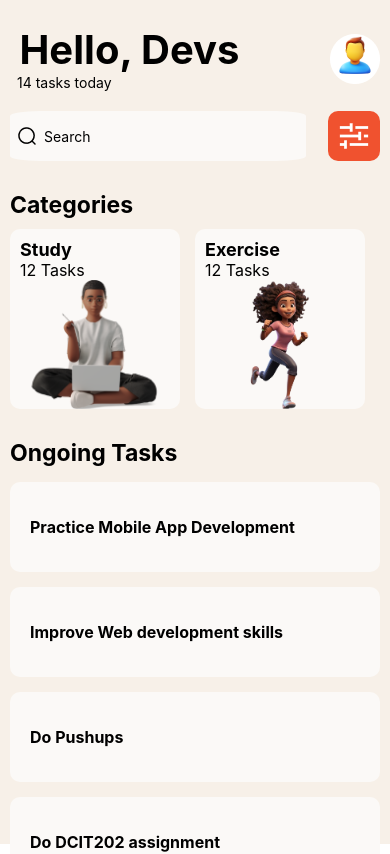
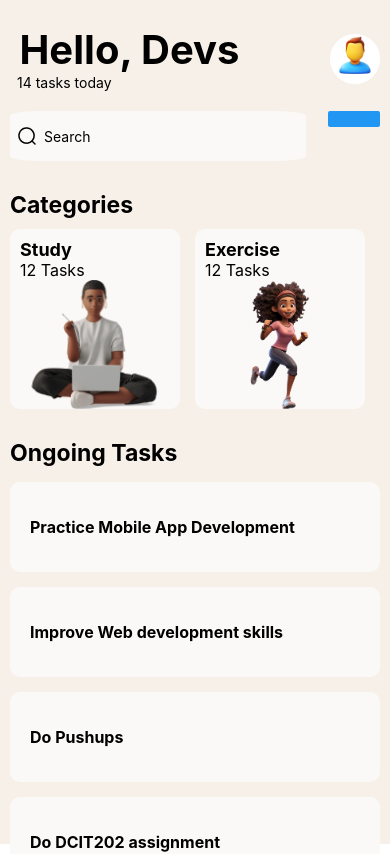
Before and after one commit to favourrr-a/rn-assignment3-11014111, a React Native app: screen / in a window 390 px wide. Shown: the top 854 px of the page. Built offline with nearby package versions, Linux system fonts and the light colour scheme.

Commit message:
Use Button instead of View

```diff
--- a/components/search/SearchFilterButton.js
+++ b/components/search/SearchFilterButton.js
@@ -1,13 +1,13 @@
-import { View, Image } from 'react-native';
+import { View, Image, Button } from 'react-native';
 import filterIcon from '../../assets/filter-icon.png';
 import { searchFilterButton } from '../../styles/searchStyles/searchFilterButtonStyles';
 
 export default function SearchFilterButton(){
     return(
         <View style = {searchFilterButton.searchFilterButtonContainer}>
-            <View style = {searchFilterButton.searchFilterButtonBackgroundRectangle}>
+            <Button style = {searchFilterButton.searchFilterButtonBackgroundRectangle}>
                 <Image source = {filterIcon}/>
-            </View>
+            </Button>
         </View>
     )
 }
```
